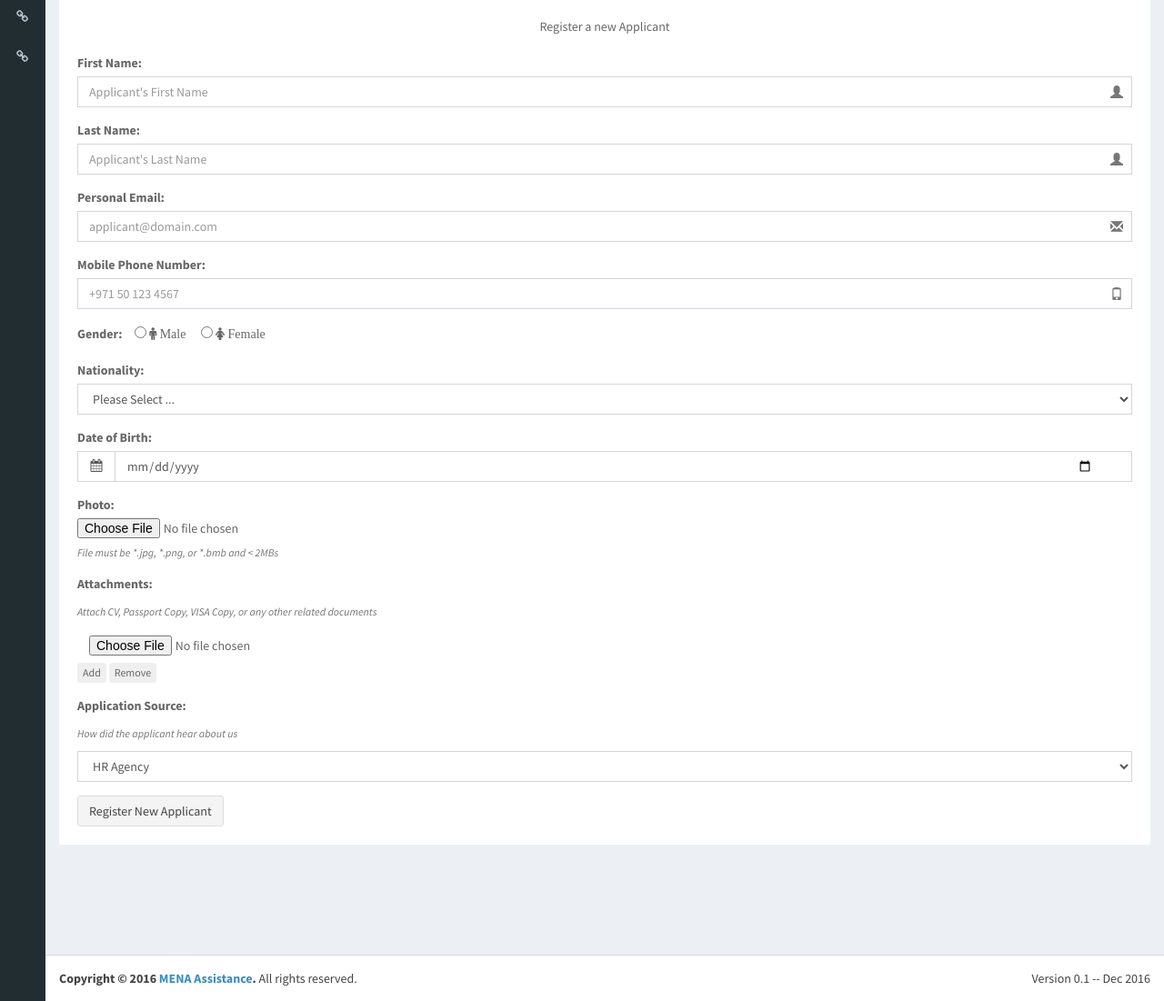
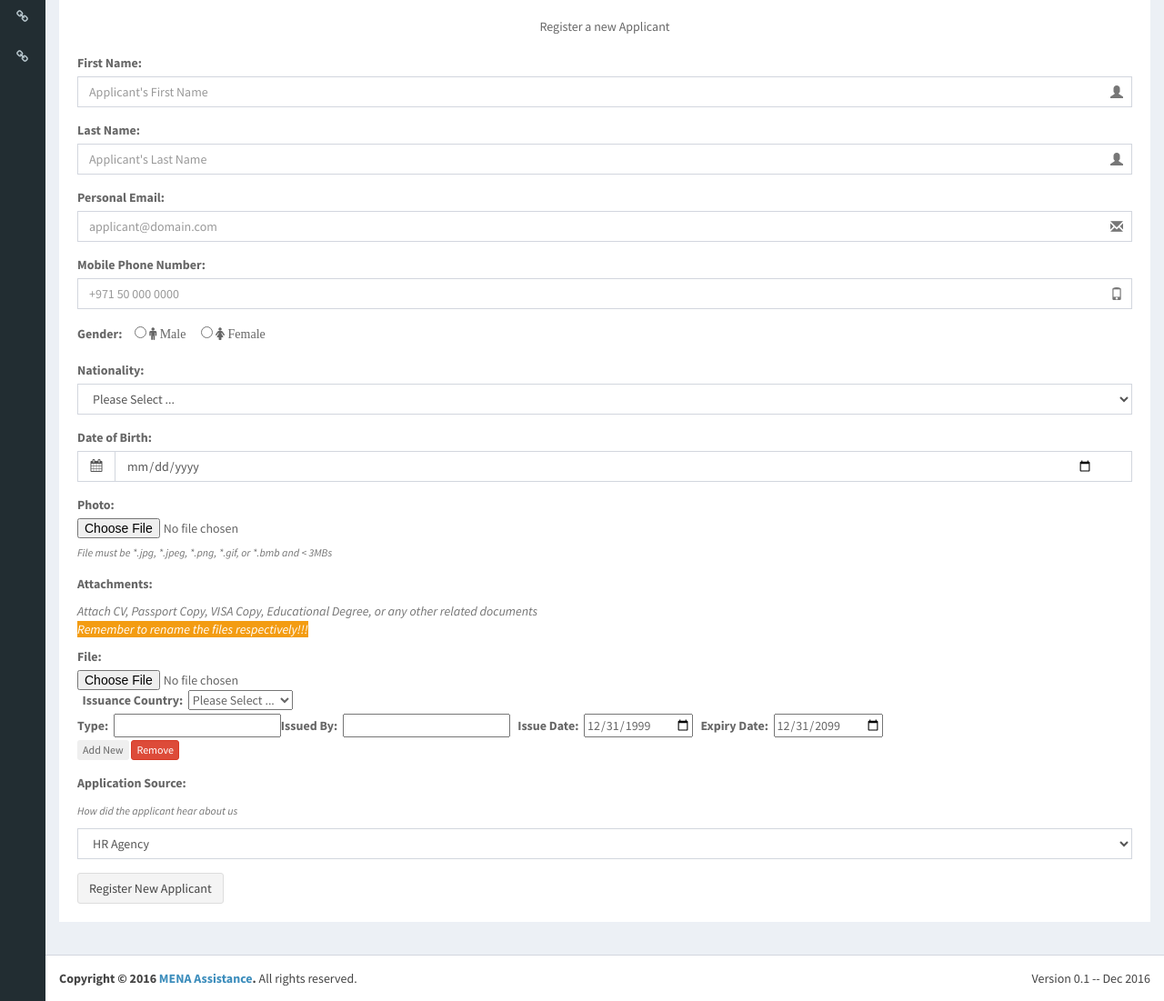
Before and after one commit to sbshara/mena_portal, a PHP site: the page made by resources/views/auth/newApplicant.twig in a window 1280 px wide. Shown: the part 141-1242 px from the top of the page at 91% size. Run offline with PHP 8.4, Linux system fonts and the light colour scheme; the template is opened without the code that fills it: most values are stand-ins (such as "Sample title", 1, 10 or a date in 2020); some libraries are stand-ins or nearby versions.

Commit message:
BoD 2016-12-06

```diff
--- a/bootstrap/app.php
+++ b/bootstrap/app.php
@@ -7,6 +7,7 @@
  */
 use Respect\Validation\Validator as v;
 use \Slim\App as Slim;
+use \Slim\Http\UploadedFile;
 session_cache_limiter(false);
 session_start();
 
@@ -126,6 +127,7 @@ $container['HomeController'] = function ($container) { return new \App\Controlle
 $container['AuthController'] = function ($container) { return new \App\Controllers\Auth\AuthController($container); };
 $container['PasswordController'] = function ($container) { return new \App\Controllers\Auth\PasswordController($container); };
 $container['csrf'] = function ($container) { return new \Slim\Csrf\Guard(); };
+$container['http'] = function ($container) { return new UploadedFile(); };
 
 
 $app->add(new \App\Middleware\ValidationErrorsMiddleware($container));
--- a/public/js/shiblie.js
+++ b/public/js/shiblie.js
@@ -91,7 +91,8 @@ var remErr = false;
 
 function addInput(div){
     if(attachment <= limit){
-        $('#attachment' + (attachment - 1)).after("<input type='file' class='btn btn-file' id='attachment" + attachment + "' name='attachment" + attachment + "'>");
+        $(div).clone().appendTo('#newAttachment');
+    //    $('#attachment' + (attachment - 1)).after("<input type='file' class='btn btn-file' id='attachment" + attachment + "' name='attachment[" + attachment + "]'>");
         if(remErr == true){
             $('#remErr').remove();
             remErr = false;
@@ -101,22 +102,22 @@ function addInput(div){
         if(addErr == true){
             return false;
         } else {
-            $('#attachment' + (attachment - 1)).after("<span id='addErr' class='alert-error'>you have reached the limit of attachments!</span><br/>");
+            $("div[id='attachmentGroup']:first").before("<span id='addErr' class='alert-error'>you have reached the limit of attachments!</span><br/>");
             addErr = true;
         }
     }
 }
 
-function removeInput(div){
+function removeInput(){
     if(attachment <= 1){
         if(remErr == true){
             return false;
         } else {
-            $('#help-me').after("<span id='remErr' class='alert-error'>Nothing to remove!</span>");
+            $("div[id='attachmentGroup']:first").before("<span id='remErr' class='alert-error'>Nothing to remove!</span>");
             remErr = true;
         }
     } else {
-        $('#attachment' + (attachment - 1)).remove();
+        $("div[id='attachmentGroup']:last").remove();
         $('#addErr').remove();
         addErr = false;
         attachment--;
--- a/resources/views/auth/newApplicant.twig
+++ b/resources/views/auth/newApplicant.twig
@@ -40,12 +40,12 @@
                         {% endif %}
                     </div>
 
-                    <div class="form-group has-feedback{{ errors.mobile ? ' has-error' : '' }}">
-                        <label for="mobile">Mobile Phone Number: </label>
-                        <input type="tel" name="mobile" id="mobile" placeholder="+971 50 123 4567" class="form-control" value="{{ old.mobile }}"/>
+                    <div class="form-group has-feedback{{ errors.mobile_phone ? ' has-error' : '' }}">
+                        <label for="mobile_phone">Mobile Phone Number: </label>
+                        <input type="tel" name="mobile_phone" id="mobile_phone" placeholder="+971 50 000 0000" class="form-control" value="{{ old.mobile_phone }}"/>
                         <span class="glyphicon glyphicon-phone form-control-feedback"></span>
-                        {% if errors.mobile %}
-                            <span class="help-block">{{ errors.mobile | first }}</span>
+                        {% if errors.mobile_phone %}
+                            <span class="help-block">{{ errors.mobile_phone | first }}</span>
                         {% endif %}
                     </div>
 
@@ -63,13 +63,13 @@
                     <div class="form-group has-feedback{{ errors.nationality ? ' has-error' : '' }}">
                         <label for="nationality">Nationality: </label>
                         <select class="form-control" name="nationality" id="nationality">
-                            <option id="0">Please Select ... </option>
+                            <option value="0">Please Select ... </option>
                             {% for country in auth.countries %}
-                                <option id="{{ country.id }} {% if country.country_name == old.nationality %}selected{% endif %}">{{ country.country_name | e }}</option>
+                                <option value="{{ country.id }}" {% if country.id == old.nationality %}selected{% endif %}>{{ country.country_name | e }}</option>
                             {% endfor %}
                         </select>
                         {% if errors.nationality %}
-                            <span class="help-block">{{ errors.nationality| first }}</span>
+                            <span class="help-block">{{ errors.nationality | first }}</span>
                         {% endif %}
                     </div>
 
@@ -89,73 +89,49 @@
                     <div class="form-group has-feedback{{ errors.profilepic ? ' has-error' : '' }}">
                         <label for="profilePic">Photo:</label>
                         <input type="file" id="profilePic" name="profilepic" value="{{ old.profilepic }}">
-                        <p class="help-block"><small><i>File must be *.jpg, *.png, or *.bmb and < 2MBs</i></small></p>
+                        <p class="help-block"><small><i>File must be *.jpg, *.jpeg, *.png, *.gif, or *.bmb and < 3MBs</i></small></p>
                         {% if errors.profilepic %}
                             <span class="help-block">{{ errors.profilepic | first }}</span>
                         {% endif %}
                     </div>
 
-
-
-                    {#<div class="form-group has-feedback{{ errors.marital ? ' has-error' : '' }}">#}
-                        {#<label>Marital Status:  &nbsp;</label>#}
-                        {#<select class="form-control" name="marital">#}
-                            {#<option value="Single" {% if old.marital == 'Single' %}selected{% endif %}>Single</option>#}
-                            {#<option value="Married" {% if old.marital == 'Married' %}selected{% endif %}>Married</option>#}
-                            {#<option value="Divorced" {% if old.marital == 'Divorced' %}selected{% endif %}>Divorced</option>#}
-                            {#<option value="Widowed" {% if old.marital == 'Widowed' %}selected{% endif %}>Widowed</option>#}
-                            {#<option value="No Answer" {% if old.marital == 'No Answer' %}selected{% endif %}>No Answer</option>#}
-                        {#</select>#}
-                        {#{% if errors.marital %}#}
-                            {#<span class="help-block">{{ errors.marital | first }}</span>#}
-                        {#{% endif %}#}
-                    {#</div>#}
-
-                    {#<div class="form-group has-feedback{{ errors.religion ? ' has-error' : '' }}">#}
-                        {#<div class="input-group">#}
-                            {#<label>Religion: &nbsp; &nbsp;</label>#}
-                            {#<br />#}
-                            {#<label>#}
-                                {#<input type="radio" name="religion" id="christian" value="christian" {% if old.religion == 'christian' %}checked="checked"{% endif %}/>#}
-                                {#<img src="{{ base_url() }}/img/icons/christian.png" width="10px"> Christian&nbsp;&nbsp;#}
-                            {#</label>#}
-                            {#<label>#}
-                                {#<input type="radio" name="religion" id="muslim" value="muslim" {% if old.religion == 'muslim' %}checked="checked"{% endif %}/>#}
-                                {#<img src="{{ base_url() }}/img/icons/muslim.png" width="10px"> Muslim&nbsp;&nbsp;#}
-                            {#</label>#}
-                            {#<label>#}
-                                {#<input type="radio" name="religion" id="jew" value="jew" {% if old.religion == 'jew' %}checked="checked"{% endif %}/>#}
-                                {#<img src="{{ base_url() }}/img/icons/jew.png" width="10px"> Jewish&nbsp;&nbsp;#}
-                            {#</label>#}
-                            {#<label>#}
-                                {#<input type="radio" name="religion" id="other" value="other" {% if old.religion == 'other' %}checked="checked"{% endif %}/>#}
-                                {#<img src="{{ base_url() }}/img/icons/other.png" width="10px"> Other#}
-                            {#</label>#}
-                        {#</div>#}
-                        {#{% if errors.religion %}#}
-                            {#<span class="help-block">{{ errors.religion | first }}</span>#}
-                        {#{% endif %}#}
-                    {#</div>#}
-
                     <div id="newAttachment" class="form-group has-feedback{{ errors.attachment ? ' has-error' : '' }}">
-                        <label for="attachment0">Attachments:</label>
-                        <p class="help-block" id="help-me"><small><i>Attach CV, Passport Copy, VISA Copy, or any other related documents</i></small></p>
-                        <input type="file" id="attachment0" class="btn btn-file" name="attachment0" value="{{ old.attachment }}">
-                        <input type="button" id="add" class="btn btn-xs" onclick="addInput('#newAttachment')" value="Add" />
-                        <input type="button" id="remove" class="btn btn-xs" onclick="removeInput('#newAttachment')" value="Remove" />
+                        <label for="help-me">Attachments:</label>
+                        <p class="help-block" id="help-me"><span><i>Attach CV, Passport Copy, VISA Copy, Educational Degree, or any other related documents<br/><span class="alert-warning">Remember to rename the files respectively!!!</span></i></span></p>
+                        <div class="input-group" id="attachmentGroup">
+                            <label for="attachment">File: &nbsp;</label>
+                            <input type="file" id="attachment" name="attachment[]" value="{{ old.attachment }}"> &nbsp;
+                            <label for="attachmentCountry">Issuance Country: &nbsp;</label>
+                            <select name="attachmentCountry[]" id="attachmentCountry">
+                                <option value="0">Please Select ... </option>
+                                {% for country in auth.countries %}
+                                    <option value="{{ country.id }}" {% if country.id == old.attachmentCountry %}selected{% endif %}>{{ country.country_name | e }}</option>
+                                {% endfor %}
+                            </select><br/>
+                            <label for="attachmentType">Type: &nbsp;</label>
+                            <input id="attachmentType" name="attachmentType[]" type="text">
+                            <label for="attachmentIssuer">Issued By: &nbsp;</label>
+                            <input type="text" id="attachmentIssuer" name="attachmentIssuer[]"> &nbsp;
+                            <label for="attachmentIssueDate">Issue Date: &nbsp;</label>
+                            <input type="date" id="attachmentIssueDate" name="attachmentIssueDate[]" value="1999-12-31"> &nbsp;
+                            <label for="attachmentExpiryDate">Expiry Date: &nbsp;</label>
+                            <input type="date" id="attachmentExpiryDate" name="attachmentExpiryDate[]" value="2099-12-31"> &nbsp;
+                        </div>
                         {% if errors.attachment %}
                             <span class="help-block">{{ errors.attachment | first }}</span>
                         {% endif %}
+                        <input type="button" id="add" class="btn btn-xs" onclick="addInput('#attachmentGroup')" value="Add New" title="Add new attachment field"/>
+                        <input type="button" id="remove" class="btn btn-xs btn-danger" onclick="removeInput(this)" value="Remove" title="Removes the last item"/>
                     </div>
 
                     <div class="form-group has-feedback{{ errors.source ? ' has-error' : '' }}">
                         <label for="source">Application Source:  &nbsp;</label>
                         <p class="help-block"><small><i>How did the applicant hear about us</i></small></p>
                         <select class="form-control" name="source" id="source">
-                            <option value="Single" selected>HR Agency</option>
-                            <option value="Married" {% if old.source == 'Search Engine' %}selected{% endif %}>Search Engine</option>
-                            <option value="Divorced" {% if old.source == 'Friend' %}selected{% endif %}>Friend</option>
-                            <option value="Widowed" {% if old.source == 'Other' %}selected{% endif %}>Other</option>
+                            <option value="HR Agency" selected>HR Agency</option>
+                            <option value="Search Engine" {% if old.source == 'Search Engine' %}selected{% endif %}>Search Engine</option>
+                            <option value="Friend or Colleague" {% if old.source == 'Friend' %}selected{% endif %}>Friend</option>
+                            <option value="Other" {% if old.source == 'Other' %}selected{% endif %}>Other</option>
                             <option value="No Answer" {% if old.source == 'No Answer' %}selected{% endif %}>No Answer</option>
                         </select>
                         {% if errors.source %}
@@ -163,9 +139,6 @@
                         {% endif %}
                     </div>
 
-                    {#<div class="form-group has-feedback">#}
-                        {#<p class="help-block"><small><i>Add this applicant as employee?</i></small> &nbsp; <input type="checkbox" name="employee"></p>#}
-                    {#</div>#}
                     <button type="submit" name="submit" id="submit"class="btn btn-default">Register New Applicant</button>
                     {{ csrf.field | raw }}
                 </form>
--- a/sqlextracts.sql
+++ b/sqlextracts.sql
@@ -444,7 +444,7 @@ ALTER TABLE users
   ADD CONSTRAINT users_emp_id FOREIGN KEY (emp_id) REFERENCES employees(id);
 
 ALTER TABLE interviews
-  ADD CONSTRAINT interviews_applicant_id FOREIGN KEY (applicant_id) REFERENCES applicants(id),
+  ADD CONSTRAINT interviews_applicant_id FOREIGN KEY (applicant_id) REFERENCES applicants(id);
 
 ALTER TABLE emp_benefits
   ADD CONSTRAINT emp_benefits_emp_no FOREIGN KEY (emp_id) REFERENCES employees(id),
```
Also changed, not shown: app/Controllers/Auth/AuthController.php (+64 -19 lines), app/Models/Applicant.php (+4 -4 lines), app/Validation/Exceptions/PhoneAvailableException.php (added, +21 -0 lines), app/Validation/Rules/PhoneAvailable.php (added, +19 -0 lines), app/Validation/Validator.php (+8 -0 lines), composer.json (+4 -4 lines), scrap.txt (added, +47 -0 lines), public/img/applicants/0002 (1).jpeg (added), public/img/applicants/avatar.png (deleted), public/img/applicants/avatar2.png (deleted), 2 other files.
